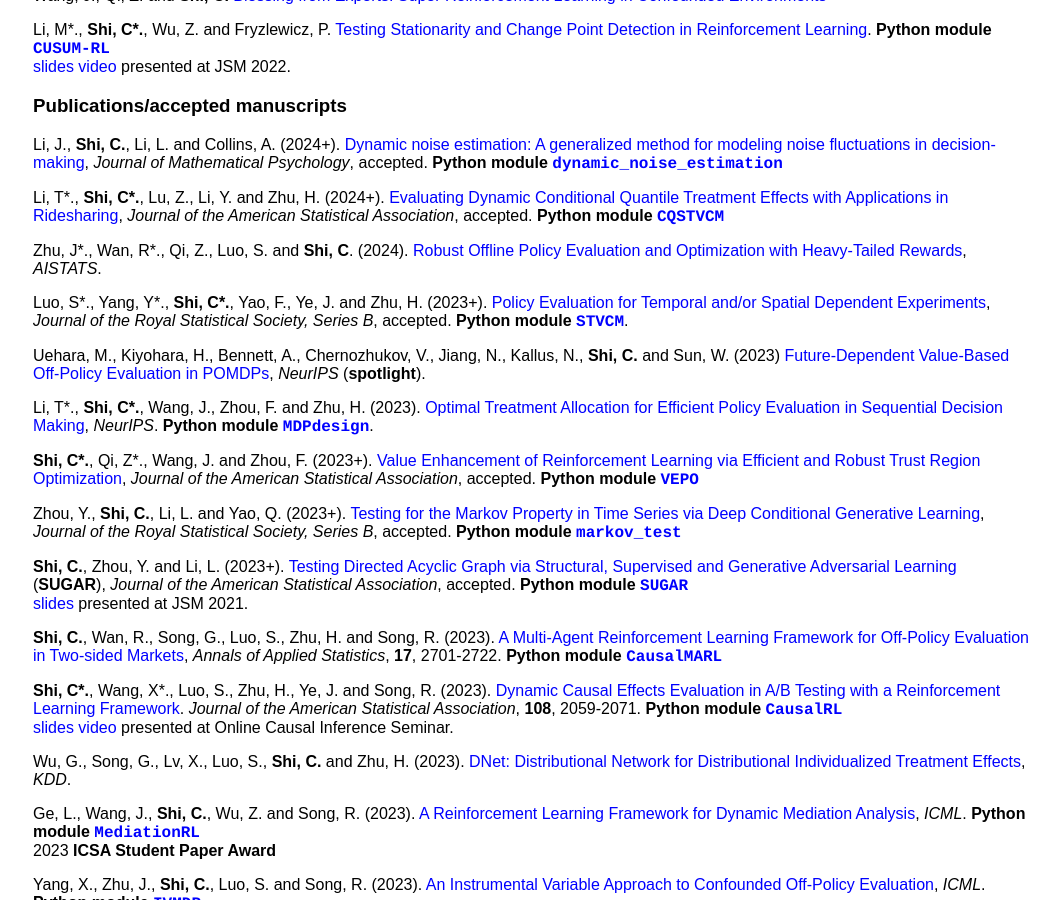
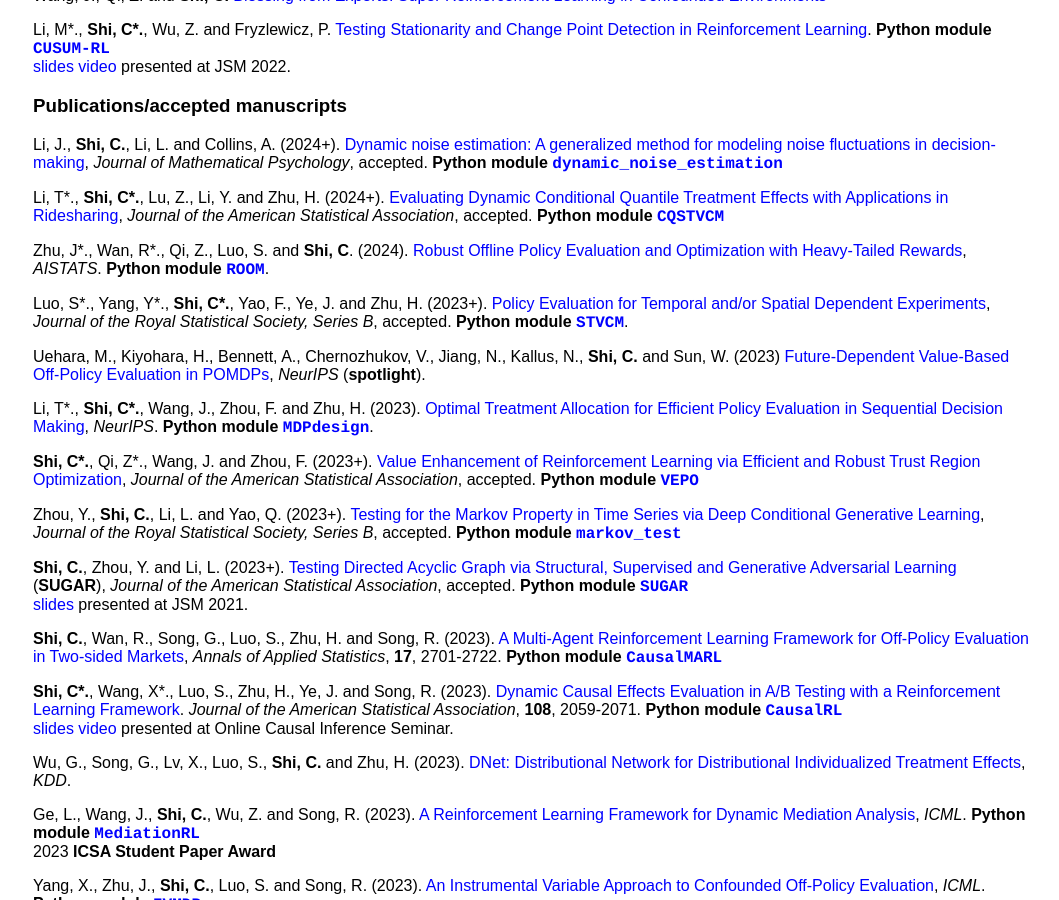
Before and after one commit to callmespring/callmespring.github.io, a Jekyll site: the page built from publication.md, in a window 1280 px wide and 900 px high, scrolled down 653 px. Shown: the whole window, without its empty margins (107-1166 px from the left). Built offline with Jekyll 4.4.1, drawn with Linux system fonts in a browser that asks for light colours.

Commit message:
Update publication.md

```diff
--- a/publication.md
+++ b/publication.md
@@ -50,7 +50,7 @@
 
 Li, T\*., **Shi, C\*.**, Lu, Z., Li, Y. and Zhu, H. (2024+). [Evaluating Dynamic Conditional Quantile Treatment Effects with Applications in Ridesharing](https://arxiv.org/abs/2305.10187),  _Journal of the American Statistical Association_, accepted. **Python module** [<span style="font-family:courier;">**CQSTVCM**</span>](https://github.com/BIG-S2/CQSTVCM)
 
-Zhu, J\*., Wan, R\*., Qi, Z., Luo, S. and **Shi, C**. (2024). [Robust Offline Policy Evaluation and Optimization with Heavy-Tailed Rewards](https://arxiv.org/pdf/2310.18715.pdf), _AISTATS_.
+Zhu, J\*., Wan, R\*., Qi, Z., Luo, S. and **Shi, C**. (2024). [Robust Offline Policy Evaluation and Optimization with Heavy-Tailed Rewards](https://arxiv.org/pdf/2310.18715.pdf), _AISTATS_. **Python module** [<span style="font-family:courier;">**ROOM**</span>](https://github.com/Mamba413/ROOM).
 
 Luo, S\*., Yang, Y\*., **Shi, C\*.**, Yao, F., Ye, J. and Zhu, H. (2023+). [Policy Evaluation for Temporal and/or Spatial Dependent Experiments](https://arxiv.org/pdf/2202.10887.pdf), _Journal of the Royal Statistical Society, Series B_, accepted. **Python module** [<span style="font-family:courier;">**STVCM**</span>](https://github.com/anneyang0060/STVCM).
 
```
